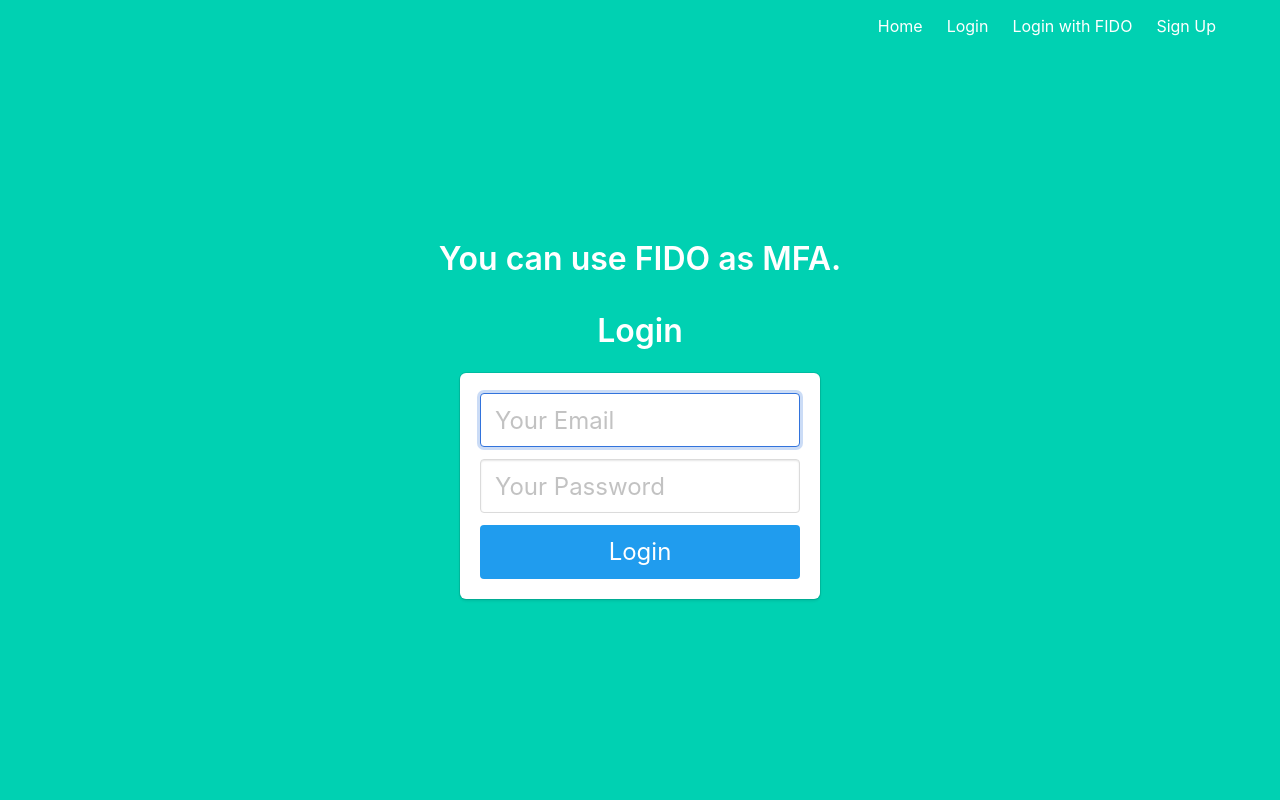
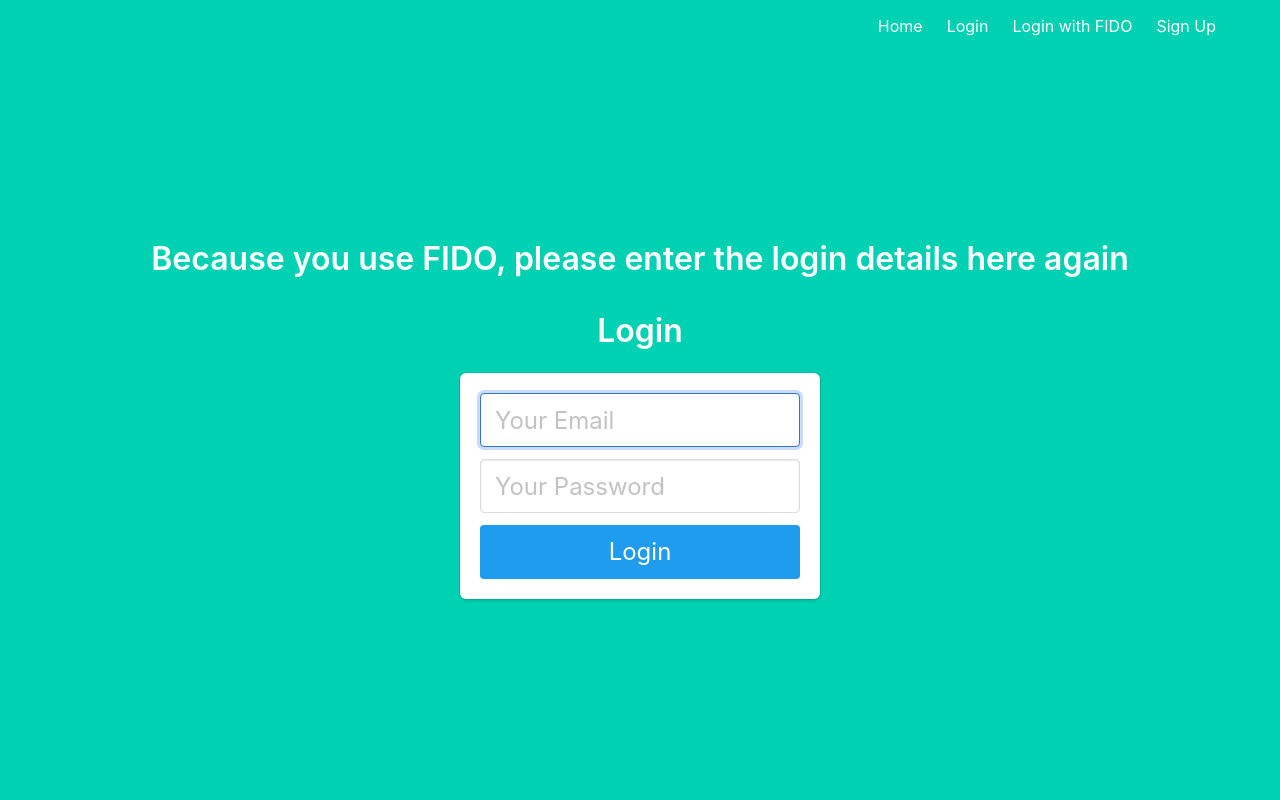
Before and after one commit to krptn/flaskExample, a Flask app: template templates/FIDOLogin.html in a window 1280 px wide. Run offline with Flask 2, Linux system fonts and the light colour scheme; the template is opened without the code that fills it, so the values that code supplies are empty; some libraries are stand-ins or nearby versions.

Commit message:
make the notice more clear + test that it still works

```diff
--- a/templates/FIDOLogin.html
+++ b/templates/FIDOLogin.html
@@ -21,7 +21,7 @@
     See the License for the specific language governing permissions and
     limitations under the License
 --->
-<h3 class="title">You can use FIDO as MFA.</h1>
+<h3 class="title">Because you use FIDO, please enter the login details here again</h1>
 <script async src="https://cdn.jsdelivr.net/gh/herrjemand/Base64URL-ArrayBuffer@latest/lib/base64url-arraybuffer.js"></script>
 <script>
     async function doFido() {
```
Also changed, not shown: README.md.
